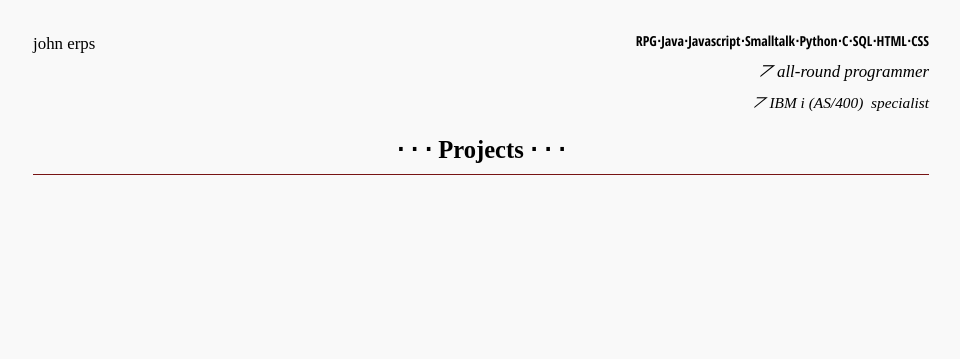
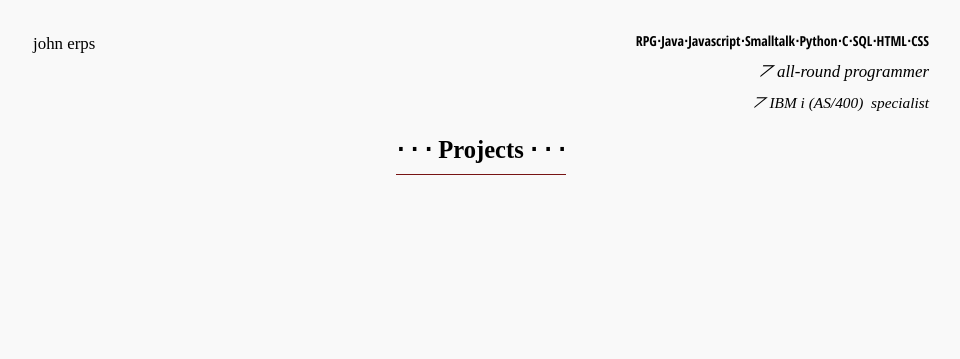
Before and after one commit to jerps/johnerps.com, a website built with webpack: page index.html in a window 1280 px wide. Shown: the top 359 px of the page, without its empty margins (159-1119 px from the left). Built offline with nearby package versions, Linux system fonts and the light colour scheme; files whose address does not match are found by name.

Commit message:
Layout change.

```diff
--- a/css/main.css
+++ b/css/main.css
@@ -208,7 +208,7 @@ hr {
   flex-direction: column;
   position: relative;
   top: -12%;
-  margin: 1rem 0 0 0;
+  margin: 1rem auto 0 auto;
 }
 
 #prt {
```
